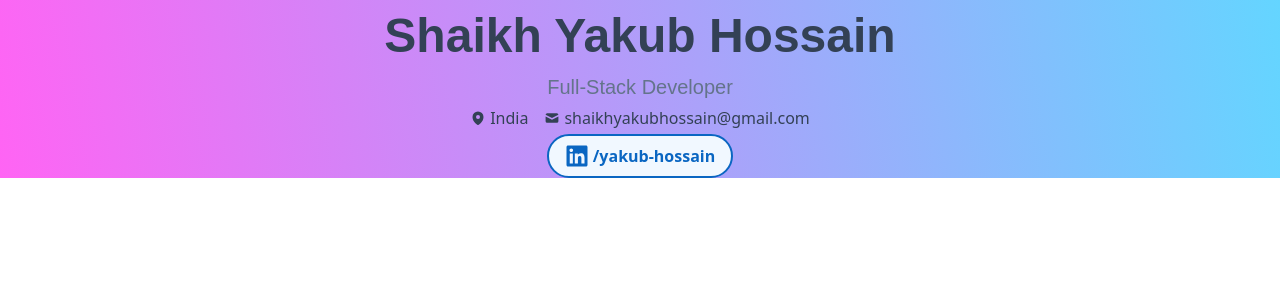
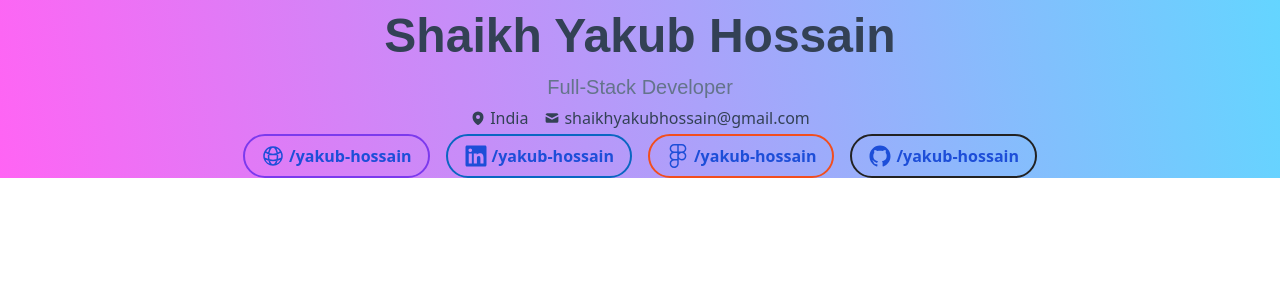
Before and after one commit to shaikhyakubhossain/resume-website, a Next.js app: page / in a window 1280 px wide. Shown: the top 300 px of the page. Built offline with nearby package versions, Linux system fonts and the light colour scheme.

Commit message:
Add LinkBtn data to utils in constants, and improve css

```diff
--- a/src/app/components/HeroHeader/hero-header.component.tsx
+++ b/src/app/components/HeroHeader/hero-header.component.tsx
@@ -2,9 +2,10 @@ import styles from './hero-header.module.scss';
 import { HiMapPin } from "react-icons/hi2";
 import { HiMail } from "react-icons/hi";
 import LinkBtn from '../LinkBtn/link-btn.component';
-import { FaLinkedin } from "react-icons/fa6";
+import {linkBtnArr} from '../../constants/utils'
 
 export default function HeroHeader() {
+  // console.log("linkBtnArr: ", linkBtnArr);
   return (
     <div className={`${styles.mainContainer} w-full text-center`}>
       <div className={`${styles.heroTitle} font-extrabold`}>Shaikh Yakub Hossain</div>
@@ -13,8 +14,14 @@ export default function HeroHeader() {
           <div className={`${styles.locationContainer}`}><HiMapPin className={`${styles.HiMapPin} my-auto mr-1`} /><div className={`${styles.location}`}>India</div></div>
           <div className={`${styles.gmailContainer}`}><HiMail className={`${styles.HiMail} my-auto mr-1`} /><div className={`${styles.gmail}`}>shaikhyakubhossain@gmail.com</div></div>
       </div>
-      <div className={`${styles.linkBtnContainer}`}>
-        <LinkBtn customBtnClassName={styles.linkedin} customTWStyle={""} logo={<FaLinkedin />} >/yakub-hossain</LinkBtn>
+      <div className={`${styles.linkBtnContainer} flex justify-center`}>
+        {
+          linkBtnArr.map((item):React.ReactNode => {
+            return  (
+              <LinkBtn customTWStyle={""} icon={item.icon} txtBorderIconColor={item.txtBorderIconColor} >{item.text}</LinkBtn>
+            )
+          })
+        }
       </div>
     </div>
   );
--- a/src/app/components/HeroHeader/hero-header.module.scss
+++ b/src/app/components/HeroHeader/hero-header.module.scss
@@ -35,3 +35,7 @@ $colorSecondary: #64748B;
     color: #0A66C2;
     border-color: #0A66C2;
 }
+
+.linkBtnContainer {
+
+}
--- a/src/app/components/LinkBtn/link-btn.component.tsx
+++ b/src/app/components/LinkBtn/link-btn.component.tsx
@@ -1,18 +1,20 @@
+import { IconType } from "react-icons";
 
 type propsType = {
-    customBtnClassName: string,
+    customBtnClassName?: string,
     customIconClassName?: string,
     customTextClassName?: string,
     customTWStyle: string,
     children: React.ReactNode,
-    logo: React.ReactNode
+    icon: IconType,
+    txtBorderIconColor: string
 }
 
 export default function LinkBtn(props: propsType) {
   return (
-    <button className={`${props.customBtnClassName} flex mx-auto bg-transparent hover:bg-blue-500 text-blue-700 font-semibold hover:text-white py-2 px-4 border-2 hover:border-transparent rounded-full` + props.customTWStyle}>
-        <div className={`${props.customIconClassName} my-auto mr-1 text-2xl`}>{props.logo}</div>
-        <div className={`${props.customTextClassName}`} >{props.children}</div>
+    <button style={{borderColor: props.txtBorderIconColor}} className={`flex mx-2 bg-transparent hover:bg-blue-500 text-blue-700 font-semibold hover:text-white py-2 px-4 border-2 hover:border-transparent rounded-full` + props.customTWStyle}>
+        <div className={` my-auto mr-1 text-2xl`}>{<props.icon />}</div>
+        <div className={``} >{props.children}</div>
     </button>
   );
 }
--- a/src/app/constants/utils.ts
+++ b/src/app/constants/utils.ts
@@ -1,14 +1,44 @@
+import { IconType } from "react-icons";
+import { FaLinkedin } from "react-icons/fa6";
+import { HiOutlineGlobeAlt } from "react-icons/hi2";
+import { FaFigma } from "react-icons/fa";
+import { IoLogoGithub } from "react-icons/io";
 
 
 type linkBtnType = {
-    logo: React.ReactNode,
-    text: React.ReactNode
+    icon: IconType,
+    text: React.ReactNode,
+    txtBorderIconColor: string,
+    bgColor: string
     // customBtnClassName: string,
     // customIconClassName?: string,
     // customTextClassName?: string,
     // customTWStyle: string
 }
 
-const linkBtnArr: object[] = [
-
+export const linkBtnArr: linkBtnType[] = [
+    {
+        icon: HiOutlineGlobeAlt,
+        text: "/yakub-hossain",
+        txtBorderIconColor: '#7C3AED',
+        bgColor: '#F6F3FF'
+    },
+    {
+        icon: FaLinkedin,
+        text: "/yakub-hossain",
+        txtBorderIconColor: '#0A66C2',
+        bgColor: '#F1F8FF'
+    },
+    {
+        icon: FaFigma,
+        text: "/yakub-hossain",
+        txtBorderIconColor: '#F24E1E',
+        bgColor: '#FFF4F1'
+    },
+    {
+        icon: IoLogoGithub,
+        text: "/yakub-hossain",
+        txtBorderIconColor: '#222222',
+        bgColor: '#F2F2F2'
+    }
 ]
```
